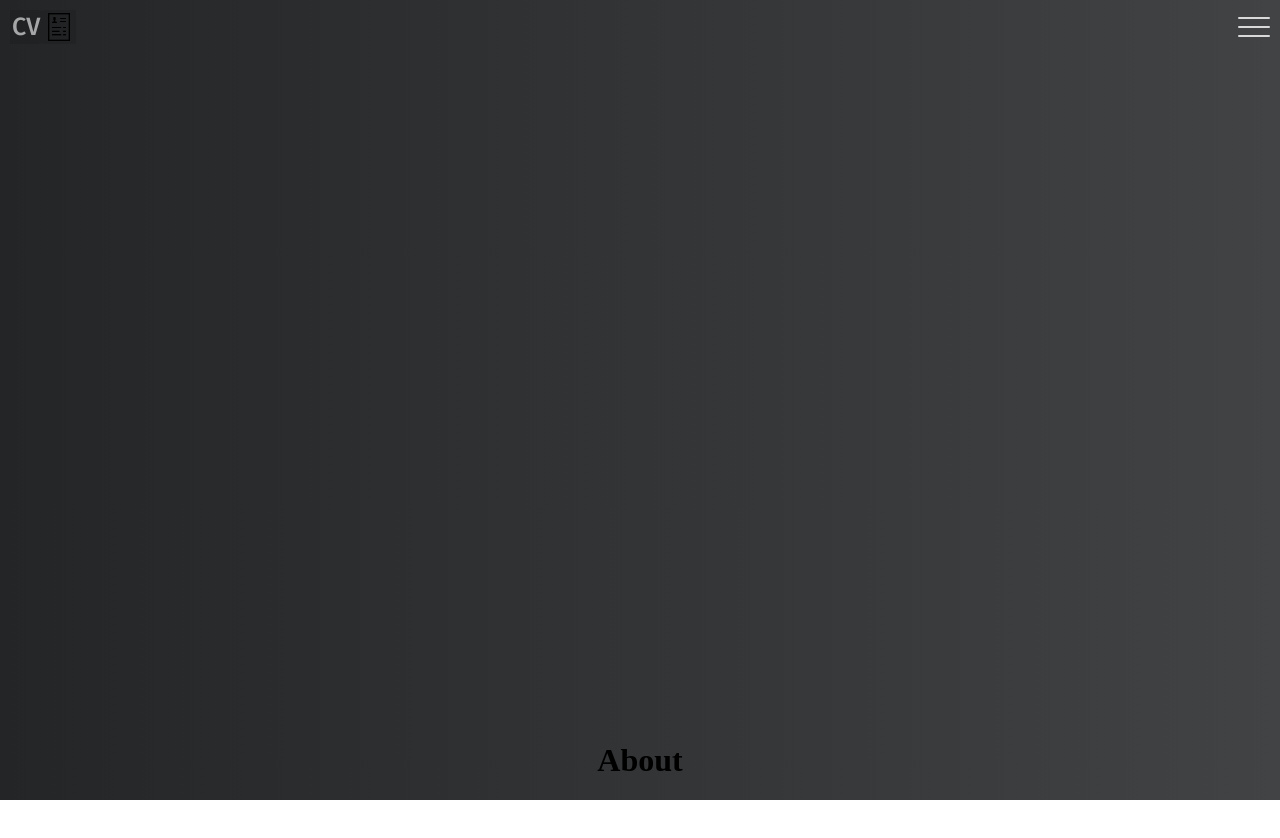
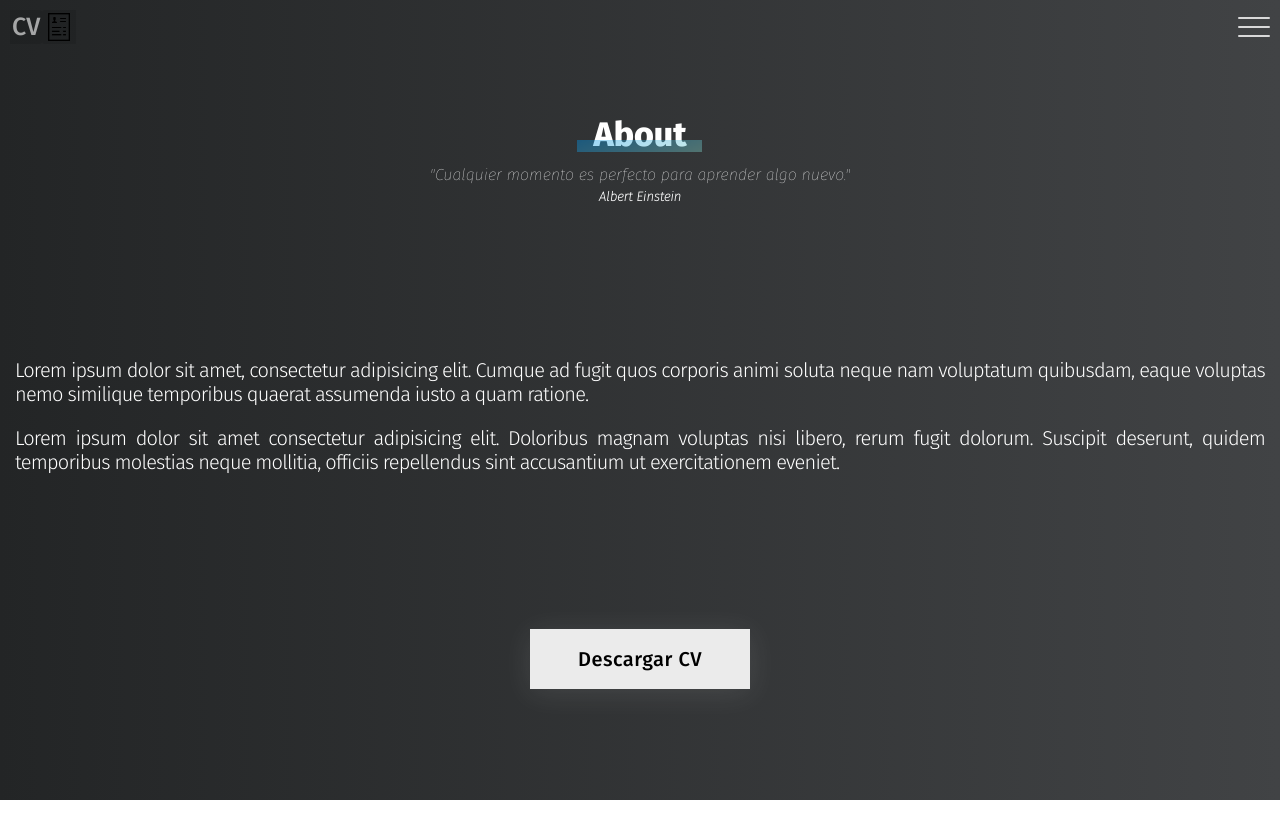
Before and after one commit to MateoRiosd93/portfolio-mateo, a React (Create React App) app: page /about in a window 1280 px wide. Shown: the top 838 px of the page. Before the commit the page ends 800 px from the top, so only its background shows below. Built offline with nearby package versions, Linux system fonts and the light colour scheme.

Commit message:
Se realiza avance en el modulo about, se crea componente para pie de pagina copyright

```diff
--- /dev/null
+++ b/src/components/copyright/Copyright.js
@@ -0,0 +1,12 @@
+// Styles
+import "./copyright.css";
+
+const Copyright = () => {
+  return (
+    <>
+      <span className="copyright">©Copyright - Mateo Rios Diaz</span>
+    </>
+  );
+};
+
+export default Copyright;
--- /dev/null
+++ b/src/components/copyright/copyright.css
@@ -0,0 +1,8 @@
+.copyright{
+    font-family     : var(--font_family);
+    font-size       : var(--footet_size);
+    font-weight     : var(--footer_weight);
+    text-align      : end;
+    color           : white;
+    padding-bottom  : 5px;
+}
--- a/src/components/menu/Menu.js
+++ b/src/components/menu/Menu.js
@@ -1,11 +1,18 @@
-import { useState } from "react";
+import { useEffect, useState } from "react";
 import { Link } from "react-router-dom";
 
 // Styles
 import "./menu.css";
 
-const MenuHamburger = () => {
+const MenuHamburger = ({ isClosed, setCloseMenu }) => {
   const [isActive, setIsActive] = useState(false);
+
+  useEffect(() => {
+    if (isClosed) {
+      setIsActive(false);
+      setCloseMenu(false);
+    }
+  }, [isClosed, setCloseMenu]);
 
   return (
     <div>
--- a/src/components/menu/menu.css
+++ b/src/components/menu/menu.css
@@ -4,7 +4,6 @@
     height          : 2px;
     border-radius   : 9999px;
     background-color: rgba(255, 255, 255, .8);
-    z-index: 10000;
 }
 
 .nav-menu > span:not(:last-child){
@@ -54,10 +53,12 @@
     flex-direction  : column;
     clip-path       : circle(0% at center);
     transition      : clip-path 1s ease-in-out;
+    z-index: 10000;
 }
 
 .nav_menu.active{
     clip-path: circle(100% at center);
+    z-index: 10000;
 }
 
 .item-nav{
--- a/src/components/navbar/Navbar.js
+++ b/src/components/navbar/Navbar.js
@@ -1,3 +1,4 @@
+import { useState } from "react";
 import { Link } from "react-router-dom";
 
 // Components
@@ -10,13 +11,22 @@ import logo from "../../assets/app-logo/curriculum-50px.png";
 import "./navbar.css";
 
 const Navbar = () => {
+  const [closeMenu, setCloseMenu] = useState(false);
+
   return (
     <div className="container-navbar">
-      <Link className="container-logo" to="/home">
+      <Link
+        className="container-logo"
+        to="/home"
+        onClick={() => setCloseMenu(true)}
+      >
         <span className="cv">CV</span>
         <img className="logo" src={logo} alt="logo cv" />
       </Link>
-      <MenuHamburger></MenuHamburger>
+      <MenuHamburger
+        isClosed={closeMenu}
+        setCloseMenu={setCloseMenu}
+      ></MenuHamburger>
     </div>
   );
 };
--- a/src/modules/about/About.js
+++ b/src/modules/about/About.js
@@ -1,7 +1,45 @@
+// Components
+import Copyright from "../../components/copyright/Copyright";
+
+// Styles
+import "./about.css";
+
 const About = () => {
+  const downloadPDF = () => {
+    console.log("Descargar pdf CV");
+  };
+
   return (
-    <div>
-      <h1>About</h1>
+    <div className="container-about">
+      <div className="container-title-about">
+        <h1 className="title-about">
+          About <span className="line-decoration-about"></span>
+        </h1>
+        <span className="phrase-about">
+          "Cualquier momento es perfecto para aprender algo nuevo."
+        </span>
+        <span className="author-phrase">Albert Einstein</span>
+      </div>
+      <div className="container-text-about">
+        <p className="text-about">
+          Lorem ipsum dolor sit amet, consectetur adipisicing elit. Cumque ad
+          fugit quos corporis animi soluta neque nam voluptatum quibusdam, eaque
+          voluptas nemo similique temporibus quaerat assumenda iusto a quam
+          ratione.
+        </p>
+        <p className="text-about">
+          Lorem ipsum dolor sit amet consectetur adipisicing elit. Doloribus
+          magnam voluptas nisi libero, rerum fugit dolorum. Suscipit deserunt,
+          quidem temporibus molestias neque mollitia, officiis repellendus sint
+          accusantium ut exercitationem eveniet.
+        </p>
+      </div>
+      <div className="container-button">
+        <button className="button-download-cv" onClick={downloadPDF}>
+          Descargar CV
+        </button>
+      </div>
+      <Copyright />
     </div>
   );
 };
--- a/src/modules/about/about.css
+++ b/src/modules/about/about.css
@@ -0,0 +1,109 @@
+.container-about{
+    width           : 100%;
+    min-height      : 788px;
+    display         : flex;
+    justify-content : space-between;
+    flex-direction  : column;
+    align-items     : center;
+}
+
+.container-title-about{
+    width           : 100%;
+    display         : flex;
+    flex-direction  : column;
+    align-items     : center;
+    margin-top      : 60px;
+}
+
+.title-about{
+    font-family     : var(--font_family);
+    font-size       : var(--profesion_size);
+    font-weight     : var(--profesion_weight);
+    color           : white;
+    position        : relative;
+    display         : flex;
+    flex-direction  : column;
+    align-items     : center;
+    margin          : 0;
+    transition      : all 4s ease-in-out;
+    animation       : fadein 4s;
+}
+
+.line-decoration-about{
+    width           : 125px;
+    height          : 12px;
+    position        : absolute;
+    opacity         : 0.4;
+    bottom          : 3px;
+    background-color: #0093E9;
+    transition      : all 4s ease-in-out;
+    background-image: linear-gradient(160deg, #0093E9 0%, #80D0C7 100%);
+    animation       : fadeinline 4s;
+}
+
+.phrase-about{
+    font-family : var(--font_family);
+    font-size   : var(--phrase_size);
+    font-weight : var(--phrase_weight);
+    font-style  : italic;
+    text-align  : center;
+    color       : white;
+    padding     : 10px 15px 5px 15px;
+}
+
+.author-phrase{
+    font-family : var(--font_family);
+    font-size   : 13px;
+    font-weight : bold;
+    font-style  : italic;
+    color       : white;
+}
+
+.container-text-about{
+    width           : 100%;
+    display         : flex;
+    flex-direction  : column;
+    justify-content : center;
+    align-items     : center;
+    padding         : 15px;
+}
+
+.text-about{
+    font-family     : var(--font_family);
+    font-size       : var(--text_size);
+    font-weight     : 300;
+    text-align      : justify;
+    letter-spacing  : -0.8px;
+    color           : white;
+    margin          : 10px 0px;
+}
+
+.container-button{
+    width           : 100%;
+    display         : flex;
+    justify-content : center;
+    align-items     : center;
+}
+
+.button-download-cv{
+    width           : 220px;
+    height          : 60px;
+    background-color: rgba(255,255,255,0.9);
+    box-shadow      : 0px 4px 30px 0px rgba(255,255,255,0.1);
+    font-family     : var(--font_family);
+    font-size       : var(--text_size);
+    font-weight     : 500;
+    letter-spacing  : 0.5px;
+    border          : none;
+    text-decoration : none;
+}
+
+@keyframes fadein {
+    from { opacity: 0; }
+    to   { opacity: 1; }
+}
+
+@keyframes fadeinline {
+    from { opacity: 0; }
+    to   { opacity: 0.4; }
+}
```
Also changed, not shown: 1 other file (tests, documents, lock files or other folders).
